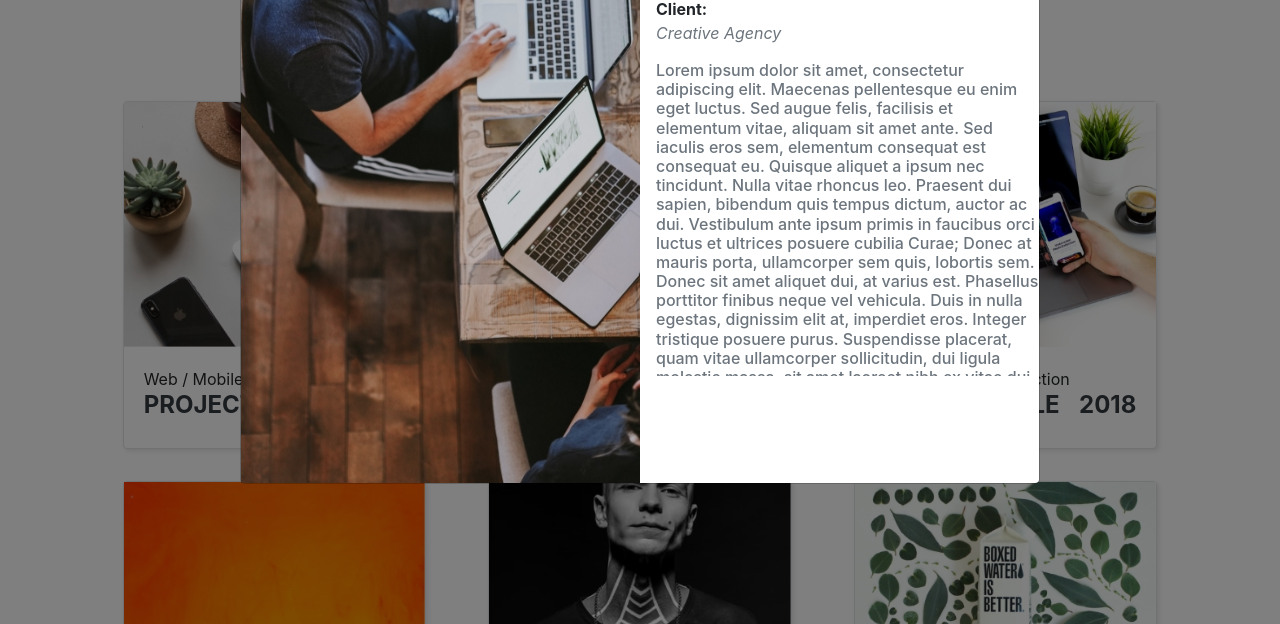
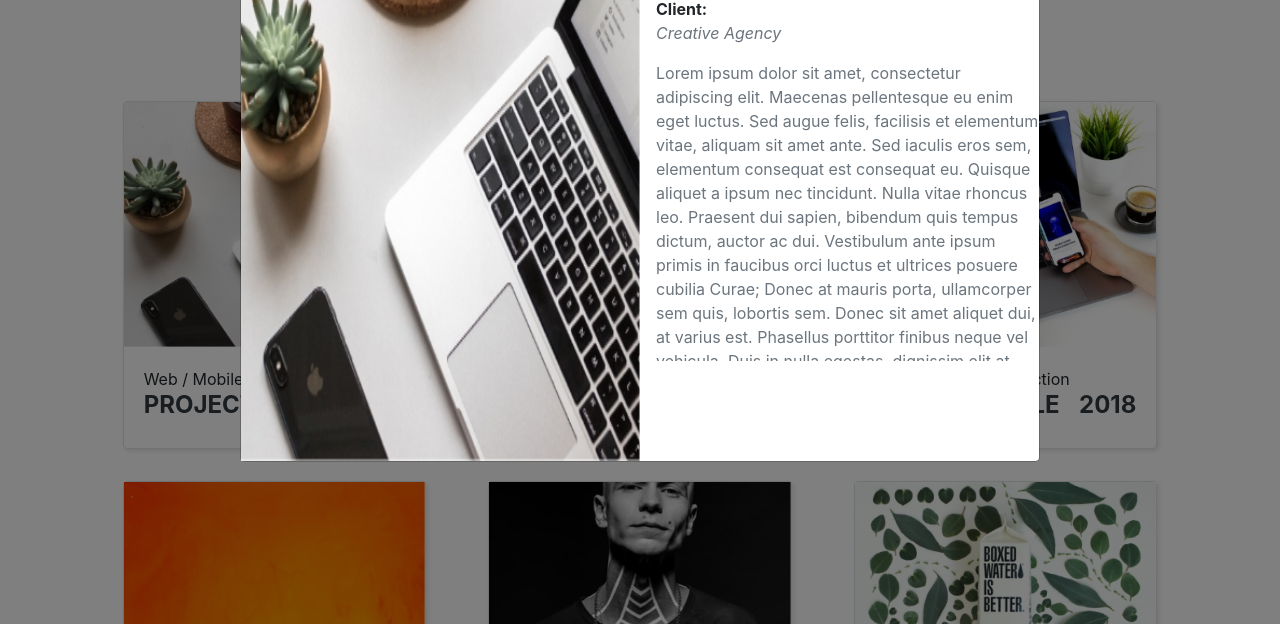
Before and after one commit to fabLamotte/testEwill, a plain HTML site: page index.html in a window 1280 px wide. Both pictures are taken after a click on the picture 274 px from the left and 915 px from the top of the page. Shown: the part 691-1315 px from the top of the page. Drawn offline with nearby package versions, Linux system fonts and the light colour scheme; files that its build step writes are made by us from their sources; files whose address does not match are found by name.

Commit message:
Sauvegarde

```diff
--- a/assets/css/style.css
+++ b/assets/css/style.css
@@ -106,3 +106,8 @@ footer .btnContactFooter:hover{
 #blog, #aPropos, #projects{
     padding-top:100px;
 }
+.descProject{
+    height:100%;
+    max-height:300px;
+    margin-bottom:100px !important;
+}
--- a/index.html
+++ b/index.html
@@ -276,7 +276,7 @@
                     <div class="modal-content p-0">
                         <div class="modal-body p-0 m-0">
                             <div class="row no-gutters">
-                                <div class="col-6 overflow-hidden" style="background:no-repeat url('assets/images/popup-1.jpg');">
+                                <div class="col-6 overflow-hidden" id="targetImg">
                                 </div>
                                 <div class="col-6 pl-3 m-0">
                                     <i class="fa fa-times-circle pointer h1 m-2 d-flex justify-content-end" style='cursor:pointer;' aria-hidden="true" data-dismiss="modal" aria-label="Close" aria-hidden="true"></i>
@@ -284,7 +284,7 @@
                                     <div class=""><span id="targetProjectCat"></span> | 2018</div>
                                     <div class="font-weight-bold">Client:</div>
                                     <div class="text-secondary font-italic">Creative Agency</div>
-                                    <div class="text-secondary mt-3 overflow-auto h-50 p-0 m-0 h6">
+                                    <div class="text-secondary mt-3 overflow-auto p-0 m-0 descProject">
                                         Lorem ipsum dolor sit amet, consectetur adipiscing elit. Maecenas pellentesque eu enim eget luctus. Sed augue felis, facilisis et elementum vitae, aliquam sit amet ante. Sed iaculis eros sem, elementum consequat est consequat eu. Quisque aliquet a ipsum nec tincidunt. Nulla vitae rhoncus leo. Praesent dui sapien, bibendum quis tempus dictum, auctor ac dui. Vestibulum ante ipsum primis in faucibus orci luctus et ultrices posuere cubilia Curae; Donec at mauris porta, ullamcorper sem quis, lobortis sem. Donec sit amet aliquet dui, at varius est. Phasellus porttitor finibus neque vel vehicula. Duis in nulla egestas, dignissim elit at, imperdiet eros. Integer tristique posuere purus. Suspendisse placerat, quam vitae ullamcorper sollicitudin, dui ligula molestie massa, sit amet laoreet nibh ex vitae dui. Aenean laoreet pellentesque lacus, eget varius massa mattis quis. Nunc ultrices urna eu nunc lobortis pulvinar. Duis viverra, quam non imperdiet scelerisque, urna nunc consequat velit, in mollis erat nibh in libero.
                                     </div>
                                 </div>
@@ -420,6 +420,7 @@
                             cardImgTop.setAttribute('data-toggle', 'modal');
                             cardImgTop.setAttribute('data-target', '#projectModal');
                             cardImgTop.setAttribute('data-cat', element.cat);
+                            cardImgTop.setAttribute('data-img', element.img);
                             cardImgTop.setAttribute('onClick', 'hydrateModal(this)');
                             header.appendChild(cardImgTop);
 
@@ -462,7 +463,12 @@
 
             function hydrateModal(card){
                 let target = document.getElementById("targetProjectCat");
+                let targetImg = document.getElementById("targetImg");
                 let cat = card.getAttribute("data-cat").split(',');
+                let imgPath = "assets/images/projects/"+card.getAttribute("data-img");
+                let img = document.createElement("img");
+                img.src = imgPath;
+                img.className = "h-100 img-fluid";
                 let result = "";
 
                 for (let x = 0; x < cat.length; x++) {
@@ -472,6 +478,9 @@
                         result += cat[x] + ' / ';
                     }
                 }
+
+                targetImg.innerHTML = '';
+                targetImg.appendChild(img);
                 target.innerHTML = '';
                 target.append(result);
             }
```
